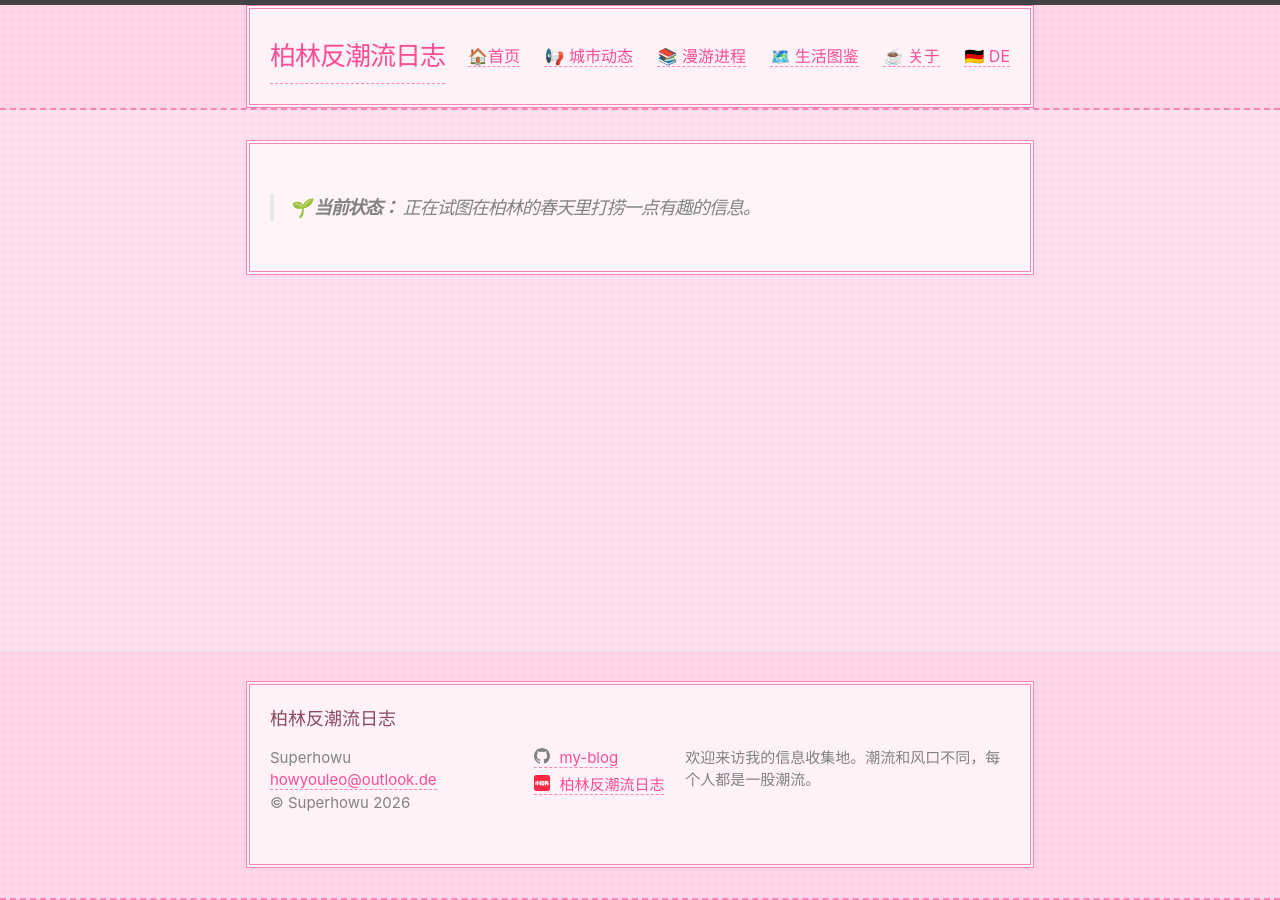
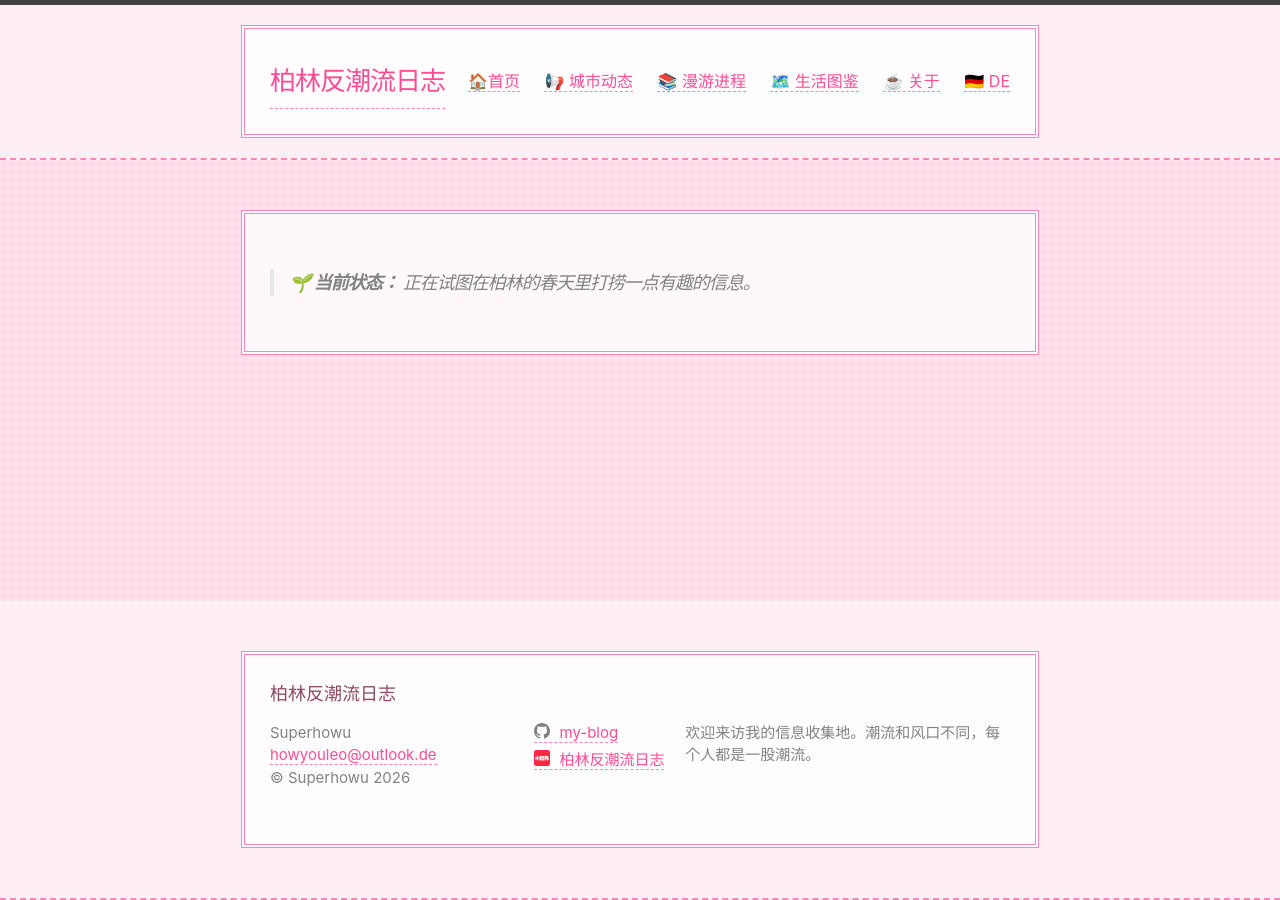
Before and after one commit to Howareu994/my-blog, a Jekyll site: the page built from index.markdown, in a window 1280 px wide. Built offline with Jekyll 4.4.1, drawn with Linux system fonts in a browser that asks for light colours.

Commit message:
style: 升级到 8-bit 像素粉色视觉系统 🎮

```diff
--- a/assets/main.scss
+++ b/assets/main.scss
@@ -1,59 +1,53 @@
 ---
-# Only the main Sass file needs front matter (the dashes are enough)
+# 只要保留这两行虚线，Jekyll 就会自动编译它
 ---
 
 @import "minima";
 
-// --- 以下是你的“粉色像素”大改造 ---
+/* --- 幸存者：粉色像素大改造 --- */
 
 body {
-    // 1. 设置浅粉色背景
     background-color: #ffdae9 !important;
 
-    // 2. 制造“极度粗糙马赛克”感
-    // 我们利用 CSS 的渐变功能，生成一个 8px 见方的像素格子纹路
+    /* 像素格纹纹理 */
     background-image:
         linear-gradient(45deg, rgba(255, 255, 255, 0.2) 25%, transparent 25%),
         linear-gradient(-45deg, rgba(255, 255, 255, 0.2) 25%, transparent 25%),
         linear-gradient(45deg, transparent 75%, rgba(255, 255, 255, 0.2) 75%),
         linear-gradient(-45deg, transparent 75%, rgba(255, 255, 255, 0.2) 75%);
-    background-size: 8px 8px; // 这里的数字越大，马赛克格子越粗糙
-    background-attachment: fixed; // 让背景固定，滚动时很有像素游戏的质感
+    background-size: 8px 8px;
+    background-attachment: fixed;
 
-    // 3. 让文字容器也带一点透明粉色，增加层次感
-    .wrapper {
-        background: rgba(255, 255, 255, 0.7);
-        backdrop-filter: blur(2px); // 稍微带点毛玻璃感，中和粗糙度
-        border: 4px double #ff85b9; // 这种双线边框非常有 Hello Kitty 复古感
-        padding: 20px;
-        border-radius: 0px; // 像素风不需要圆角
-    }
-
-    // 4. 让导航栏和页脚也变粉
-    .site-header, .site-footer {
-        background-color: rgba(255, 133, 185, 0.1) !important;
-        border-bottom: 2px dashed #ff85b9;
-    }
-
-    // 5. 修改文字颜色，让它不那么死黑
-    color: #8c4a63 !important;
+    color: #8c4a63 !important; /* 调整全局文字颜色 */
 }
 
-// assets/main.scss 底部
+/* 独立出来的内容容器 */
+.wrapper {
+    background: rgba(255, 255, 255, 0.8) !important; /* 稍微调高一点不透明度，保护眼睛 */
+    backdrop-filter: blur(2px);
+    border: 4px double #ff85b9 !important;
+    padding: 25px;
+    border-radius: 0px;
+    margin-top: 20px;
+    margin-bottom: 20px;
+}
 
-// ... body 样式保持不变 ...
+/* 导航栏和页脚 */
+.site-header, .site-footer {
+    background-color: rgba(255, 255, 255, 0.5) !important;
+    border-bottom: 2px dashed #ff85b9 !important;
+}
 
-// 移除默认下划线，改用精致的“像素虚线”边框纹理
+/* 链接：像素虚线风格 */
 a {
     color: #ff4d94 !important;
-    text-decoration: none !important; // 移除默认波浪/下划线
-
-    // 我们用精致的虚线（dashed）或点线（dotted）作为纹理
-    border-bottom: 1px dashed #ff85b9; // 你也可以试着改成 dotted
+    text-decoration: none !important;
+    border-bottom: 1px dashed #ff85b9;
+    transition: all 0.2s;
 }
 
 a:hover {
     color: #ff1a75 !important;
-    border-bottom-color: #ff1a75; // 悬停时边框颜色加深
-    background-color: rgba(255, 133, 185, 0.1); // 加个淡淡的背景色，很有像素游戏的交互感
+    border-bottom-color: #ff1a75;
+    background-color: rgba(255, 133, 185, 0.1);
 }
```
